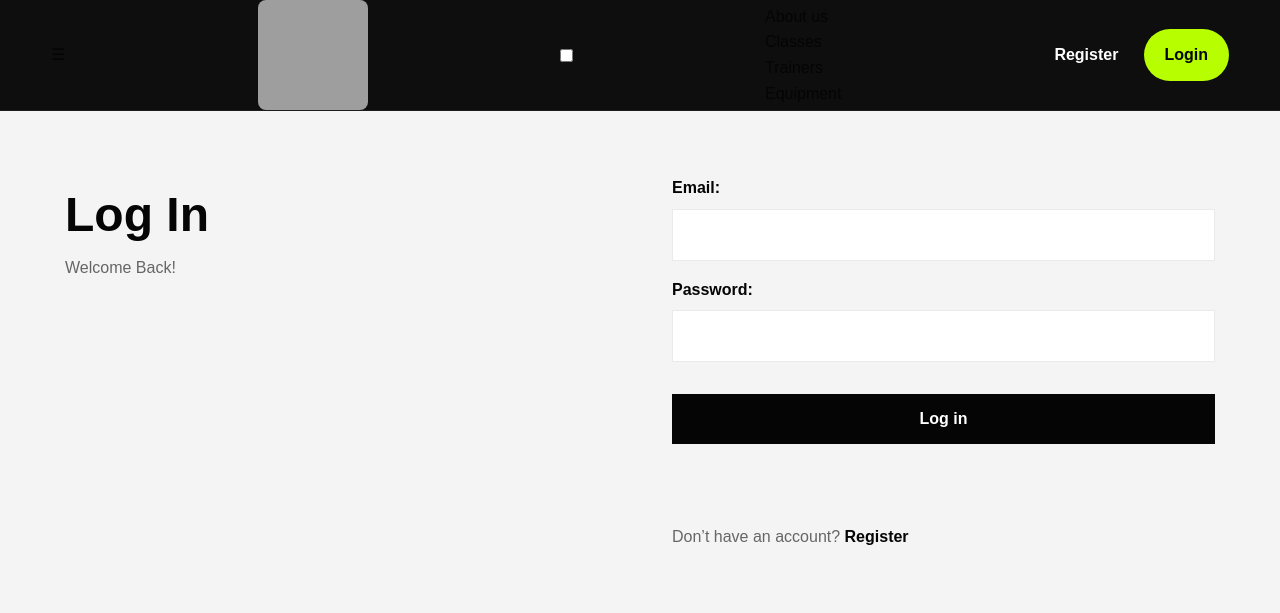
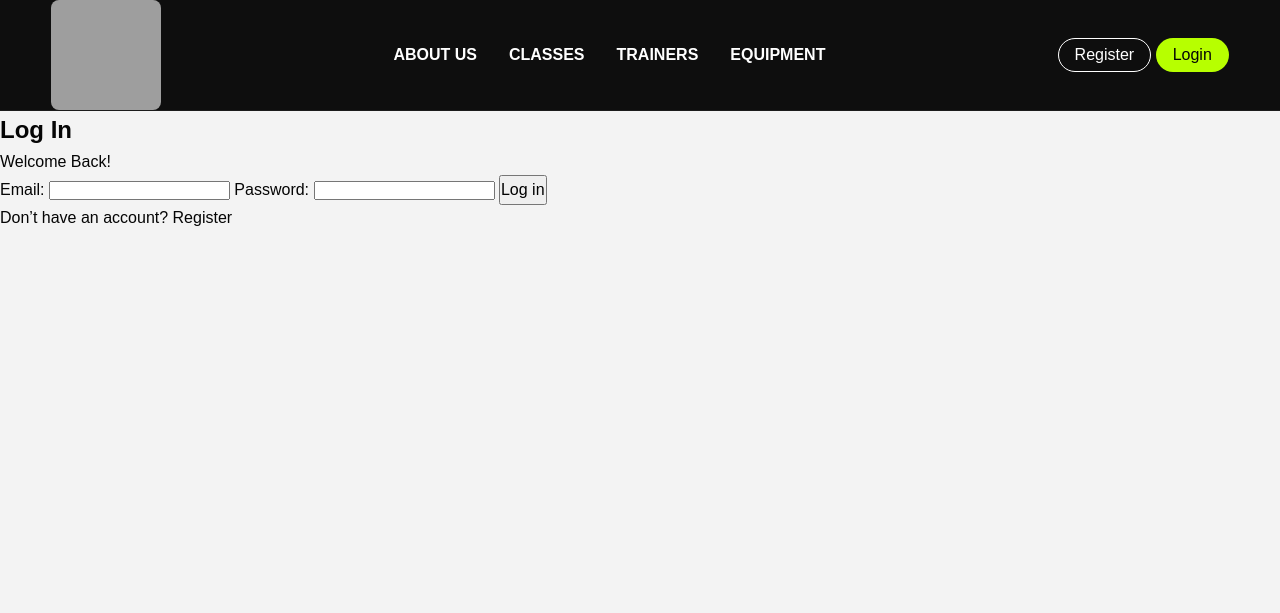
Before and after one commit to FEUP-LTW-2026/ltw-project-ltw12g02, a PHP site: page /html/login.html in a window 1280 px wide. Shown: the top 613 px of the page. Run offline with PHP 8.4, Linux system fonts and the light colour scheme; grey boxes are pictures that could not be loaded.

Commit message:
changes in db

```diff
--- a/html/login.css
+++ /dev/null
@@ -1,210 +0,0 @@
-:root {
-  --lime: #b7ff00;
-  --lime-soft: #d8ff66;
-  --black: #050505;
-  --black-2: #101010;
-  --white: #ffffff;
-  --gray-bg: #f4f4f4;
-  --gray-card: #f8f8f8;
-  --gray-text: #666666;
-  --border: #eaeaea;
-  --shadow: 0 12px 30px rgba(0, 0, 0, 0.06);
-  --radius: 22px;
-}
-
-* {
-  margin: 0;
-  padding: 0;
-  box-sizing: border-box;
-}
-
-html {
-  scroll-behavior: smooth;
-}
-
-body {
-  font-family: Arial, Helvetica, sans-serif;
-  background: var(--gray-bg);
-  color: var(--black);
-  line-height: 1.6;
-}
-
-a {
-  text-decoration: none;
-  color: inherit;
-}
-
-img {
-  display: block;
-  max-width: 100%;
-}
-
-ul,
-dl {
-  margin: 0;
-  padding: 0;
-}
-
-li {
-  list-style: none;
-}
-
-/* HEADER */
-body > header {
-  position: sticky;
-  top: 0;
-  z-index: 1000;
-  min-height: 88px;
-  background: rgba(5, 5, 5, 0.96);
-  backdrop-filter: blur(12px);
-  border-bottom: 1px solid rgba(255, 255, 255, 0.06);
-  width: 100%;
-  padding: 0 4%;
-  display: flex;
-  align-items: center;
-  justify-content: space-between;
-  gap: 2rem;
-}
-
-body > header > a img {
-  width: 110px;
-  height: auto;
-  object-fit: contain;
-  border-radius: 8px;
-}
-
-#tabs ul {
-  list-style: none;
-  display: flex;
-  flex-direction: row;
-  justify-content: space-between;
-  gap: 5em;
-}
-
-.tab {
-  color: white;
-  text-decoration: none;
-  text-transform: uppercase;
-  font-weight: bold;
-  font-size: 1rem;
-  padding-bottom: 1em;
-  transition: color 0.2s ease;
-}
-
-.tab:hover {
-  color: var(--lime-soft);
-  border-bottom: 3px solid var(--lime-soft);
-}
-
-.signup {
-  padding-top: 1em;
-}
-
-.small-button,
-.small-button-light {
-  display: inline-block;
-  padding: 0.8rem 1.3rem;
-  border-radius: 999px;
-  font-weight: 800;
-  transition: 0.25s ease;
-}
-
-.small-button {
-  color: var(--white);
-}
-
-.small-button-light {
-  background: var(--lime);
-  color: var(--black);
-}
-
-.small-button-light:hover {
-  background: var(--lime-soft);
-  transform: translateY(-2px);
-}
-
-/* MAIN */
-main {
-  background: var(--gray-bg);
-  padding: 4rem;
-}
-
-/* LOGIN SECTION */
-.login_page {
-  max-width: 1150px;
-  margin: 0 auto;
-  display: grid;
-  grid-template-columns: 1fr 1fr;
-  gap: 4rem;
-  align-items: start;
-}
-
-/* LEFT SIDE */
-.login_page > header {
-  color: var(--black);
-  padding-top: 1rem;
-}
-
-.login_page > header h1 {
-  font-size: 3rem;
-  line-height: 1;
-  margin-bottom: 1rem;
-}
-
-.login_page > header p {
-  color: var(--gray-text);
-  font-size: 1rem;
-  max-width: 320px;
-}
-
-/* FORM */
-.login_form {
-  display: flex;
-  flex-direction: column;
-  gap: 1rem;
-}
-
-.login_form label {
-  display: flex;
-  flex-direction: column;
-  gap: 0.5rem;
-  color: var(--black);
-  font-weight: bold;
-  font-size: 1rem;
-}
-
-.login_form input {
-  width: 100%;
-  padding: 1rem;
-  border: 1px solid var(--border);
-  background: var(--white);
-  color: var(--black);
-  font-size: 1rem;
-}
-
-.login_form input:focus {
-  outline: none;
-  border-color: var(--lime);
-}
-
-.login_form button {
-  margin-top: 1rem;
-  padding: 1rem;
-  border: none;
-  background: var(--black);
-  color: var(--white);
-  font-size: 1rem;
-  font-weight: bold;
-}
-
-/* REGISTER LINK */
-.register_link {
-  grid-column: 2;
-  margin-top: 1rem;
-  color: var(--gray-text);
-}
-
-.register_link a {
-  color: var(--black);
-  font-weight: bold;
-}
--- a/html/login.html
+++ b/html/login.html
@@ -4,7 +4,7 @@
     <head>
         <title>PowerPIT - LogIn</title>
 
-        <link rel="stylesheet" href="login.css">
+        <link rel="stylesheet" href="style.css">
 
     </head>
 
--- a/index.php
+++ b/index.php
@@ -13,7 +13,6 @@ require_once __DIR__ . '/database/workoutclass.class.php';
         <?php
         $workoutclass = new Workoutclass('10:00', 'Nuno Lima', 7, 1);
         $workoutclass2 = new Workoutclass('10:00', 'Nuno Lima', 7, 7);
-
         drawWorkoutClasses([$workoutclass, $workoutclass2, $workoutclass,$workoutclass2]);
 
         ?>
```
Also changed, not shown: database/database.sql (+87 -27 lines).
